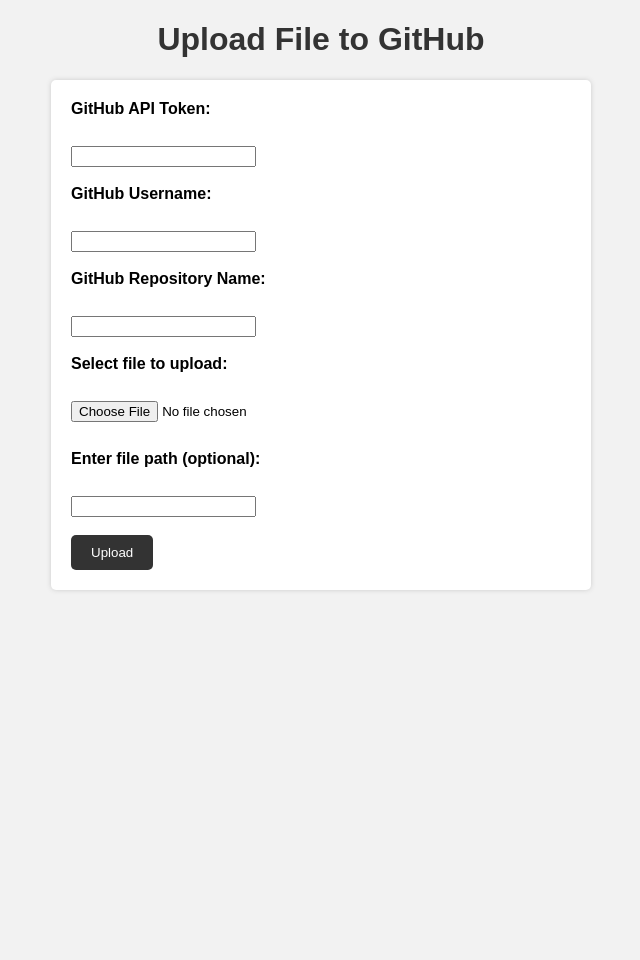
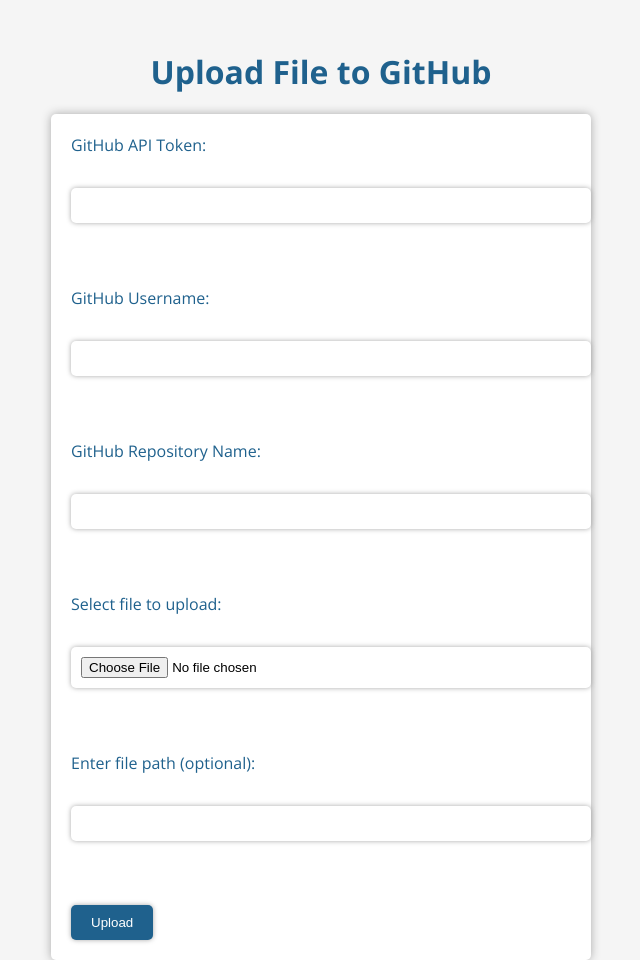
Before and after one commit to Sibuu07/GitHub-raw-file-upload, a Flask app: page / in a window 1280 px wide. Shown: the whole page, without its empty margins (319-959 px from the left). Before the commit the page ends 591 px from the top, so only its background shows below. Run offline with Flask 2, Linux system fonts and the light colour scheme.

Commit message:
Add files via upload

```diff
--- a/static/css/style.css
+++ b/static/css/style.css
@@ -1,10 +1,11 @@
 body {
   background-color: #f2f2f2;
-  font-family: Arial, sans-serif;
+  font-family: 'Open Sans', sans-serif;
   font-size: 16px;
 }
 
 h2 {
+  font-family: 'Open Sans', sans-serif;
   color: #333;
   text-align: center;
 }
--- a/static/css/styles.css
+++ b/static/css/styles.css
@@ -1,45 +1,54 @@
 body {
-  font-family: Arial, sans-serif;
-  background-color: #f2f2f2;
+  font-family: 'Open Sans', sans-serif;
+  background-color: #F5F5F5;
   margin: 0;
   padding: 0;
 }
 
 h1 {
-  color: #333;
+  font-family: 'Open Sans', sans-serif;
+  color: #1F618D;
   text-align: center;
+  margin-top: 50px;
 }
-
 form {
   max-width: 500px;
-  margin: auto;
+  margin: 0 auto;
   padding: 20px;
-  background-color: #fff;
+  background-color: #FFFFFF;
   border-radius: 5px;
-  box-shadow: 0 0 5px #ccc;
+  box-shadow: 0px 0px 10px #A9A9A9;
 }
 
 label {
   display: block;
   margin-bottom: 10px;
-  font-weight: bold;
+  color: #1F618D;
 }
 
+input[type="text"],
 input[type="file"] {
-  margin-bottom: 10px;
+  display: block;
+  width: 100%;
+  margin-bottom: 20px;
+  padding: 10px;
+  border-radius: 5px;
+  border: none;
+  box-shadow: 0px 0px 5px #A9A9A9;
 }
 
 input[type="submit"] {
-  background-color: #333;
-  color: #fff;
+  background-color: #1F618D;
+  color: #FFFFFF;
+  padding: 10px 20px;
   border: none;
-  padding: 10px 20px;
   border-radius: 5px;
+  box-shadow: 0px 0px 5px #A9A9A9;
   cursor: pointer;
+  transition: all 0.3s ease;
 }
 
-.error {
-  color: red;
-  font-weight: bold;
-  margin-bottom: 10px;
+input[type="submit"]:hover {
+  background-color: #FFFFFF;
+  color: #1F618D;
 }
```
